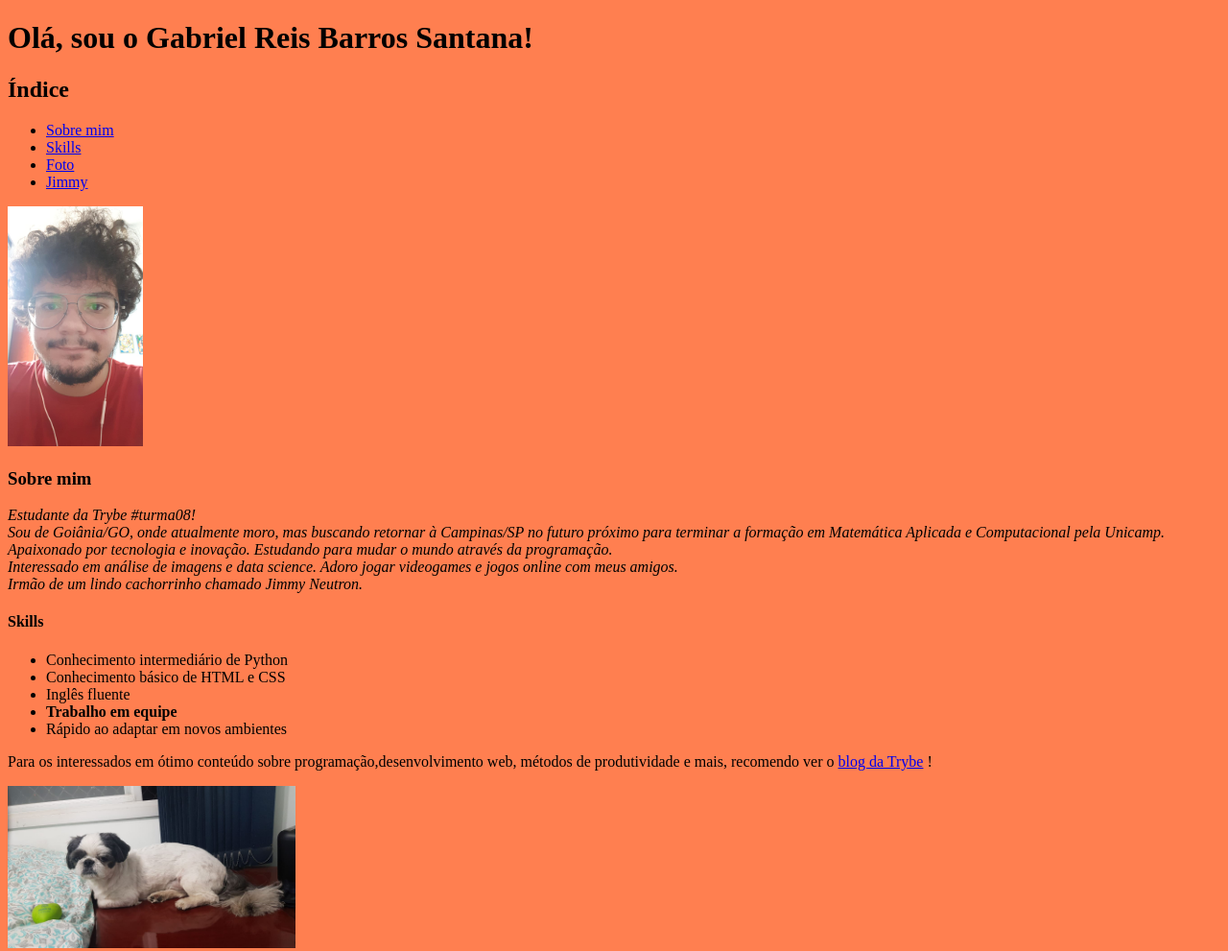
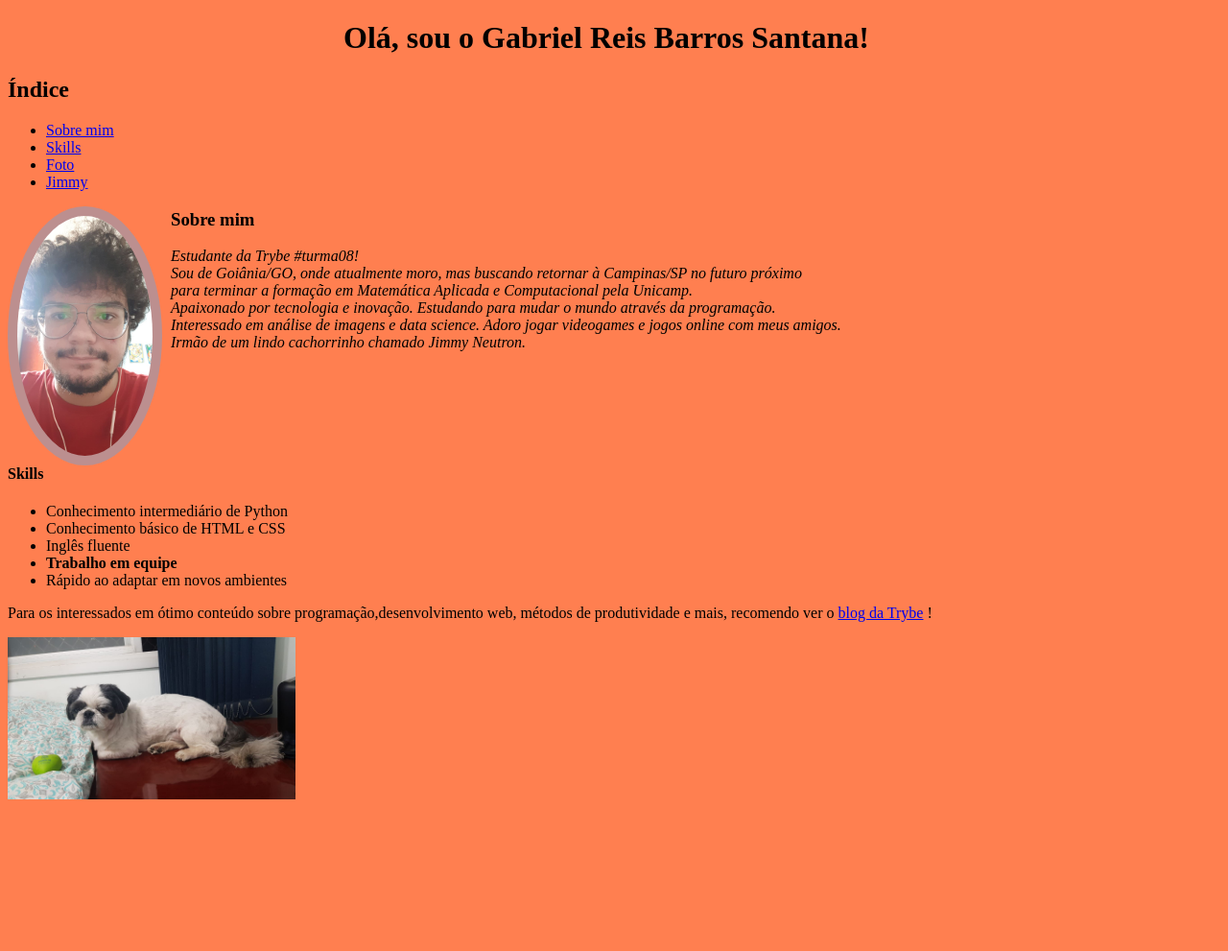
Before and after one commit to gsantana-TRYBE/Portfolio, a plain HTML site: page index.html in a window 1280 px wide. Shown: the whole page at 96% size. After the commit the page ends 845 px from the top, so only its background shows below. Drawn offline with Linux system fonts and the light colour scheme.

Commit message:
Estilização do portfólio feita no dia 20 de outubro de 2020

```diff
--- a/index.html
+++ b/index.html
@@ -3,19 +3,10 @@
   <head>
     <meta charset="UTF-8">
     <title>Gabriel Santana</title>
-    <style>
-      body{
-        background-color: coral;
-      }
-      #descricao{
-        font-style: italic;
-      }
-      #me{
-        font-style:inherit;
-      }
-    </style>
+    <link rel="stylesheet" href="style.css">
   </head>
   <body>
+    <div id="div1">
       <h1><strong>Olá, sou o Gabriel Reis Barros Santana!</strong></h1>
       <h2>Índice</h2>
       <ul>
@@ -26,9 +17,10 @@
       </ul>
       <img src="Selfie.jpg" alt="Selfie pessoal tirada em 9/11/2020" height="250px" id="foto">
       <h3 id="me"><strong>Sobre mim</strong></h2>
-      <p id="descricao">Estudante da Trybe #turma08!<br>Sou de Goiânia/GO, onde atualmente moro, mas buscando retornar à Campinas/SP no futuro próximo para terminar a formação em Matemática Aplicada e Computacional pela Unicamp.<br> Apaixonado por tecnologia e inovação.
+      <p id="descricao">Estudante da Trybe #turma08!<br>Sou de Goiânia/GO, onde atualmente moro, mas buscando retornar à Campinas/SP no futuro próximo<br> para terminar a formação em Matemática Aplicada e Computacional pela Unicamp.<br> Apaixonado por tecnologia e inovação.
          Estudando para mudar o mundo através da programação.<br> Interessado em análise de imagens e data science.
         Adoro jogar videogames e jogos online com meus amigos.<br> Irmão de um lindo cachorrinho chamado Jimmy Neutron.</p>
+    </div>
       <h4 id ="skills"> <strong>Skills</strong></h3>
       <ul>
         <li>Conhecimento intermediário de Python</li>
--- /dev/null
+++ b/style.css
@@ -0,0 +1,22 @@
+body{
+  background-color: coral;
+}
+#descricao, #me{
+  font-style: italic;
+  padding-left:170px;
+}
+#me{
+  font-style:inherit;
+}
+#foto{
+    float:left;
+    border-radius: 80%;
+    padding:10px;
+    background-color:rosybrown;
+}
+h1{
+    margin-left:350px;
+}
+#skills{
+    clear:both;
+}
```
